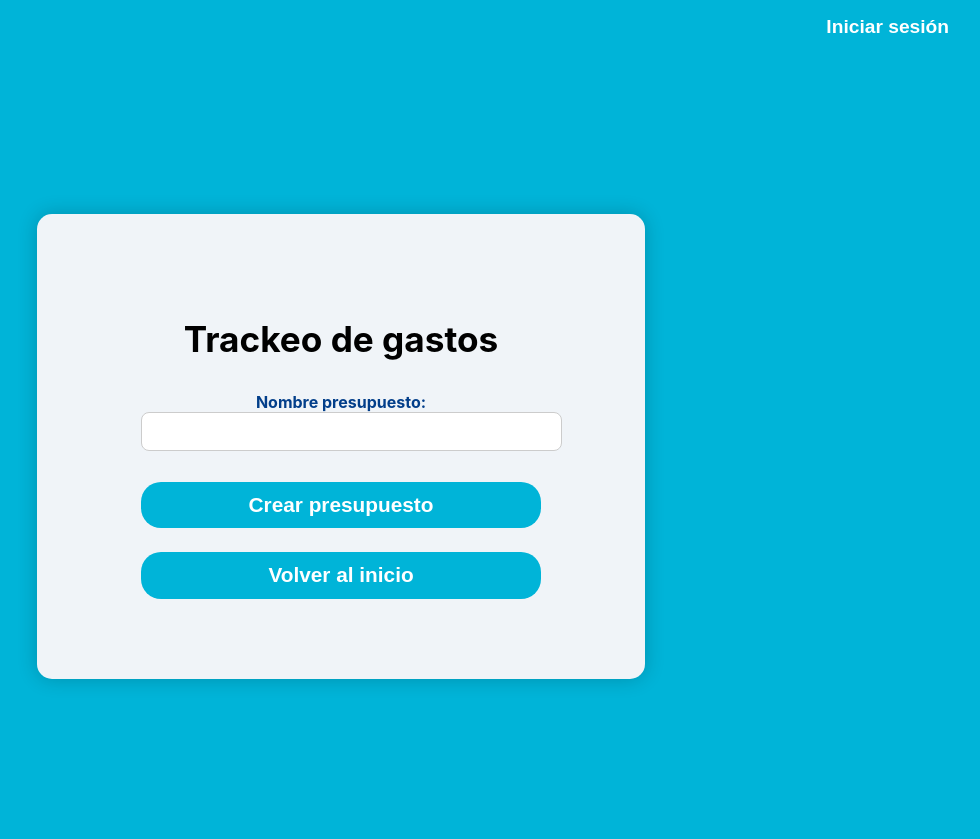
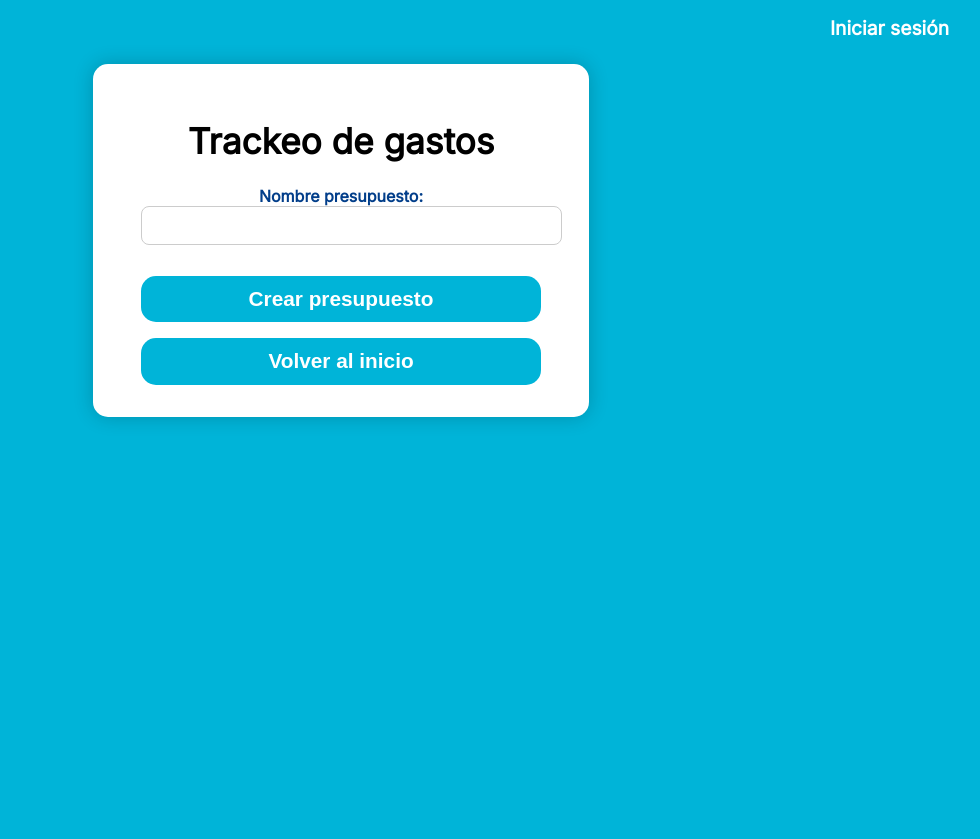
Before and after one commit to RodoAlbornoz/Proyecto-manejo-de-finanzas, a Flask app: template templates/nuevo-presupuesto.html in a window 1280 px wide. Shown: the whole page, without its empty margins (299-1279 px from the left). After the commit the page ends 422 px from the top, so only its background shows below. Run offline with Flask 3, Linux system fonts and the light colour scheme; the template is opened without the code that fills it, so the values that code supplies are empty.

Commit message:
Mejoras generales

```diff
--- a/index.html
+++ b/index.html
@@ -5,6 +5,7 @@
     <meta name="viewport" content="width=device-width, initial-scale=1.0">
     <title>Trackeo de gastos</title>
     <link rel="stylesheet" href="static/css/styles.css">
+    <link href='https://fonts.googleapis.com/css?family=Inter' rel='stylesheet'>
 </head>
 <body>
     <nav class="nav-container">
--- a/static/css/styles.css
+++ b/static/css/styles.css
@@ -1,8 +1,13 @@
+:root {
+    --celeste: #00b4d8;
+    --error: #f91919;
+}
+
 /******************* COMPONENTES PRINCIPALES *******************/
 body {
     margin: 0;
-    font-family: 'Inter', sans-serif;
-    background-color: #00b4d8;
+    font-family: 'Inter';
+    background-color: var(--celeste);
 }
 
 h1 {
@@ -16,10 +21,9 @@ h2 {
 
 main {
     display: flex;
-    padding: 10rem;
+    padding: 0.5rem;
     justify-content: center;
-    align-items: center;
-    background-color: #00b4d8;
+    background-color: var(--celeste);
 }
 
 /******************* NAV BAR *******************/
@@ -31,42 +35,41 @@ main {
 
 .nav-container a {
     color: white;
-    font-weight: bold;
-    display: block;
 }
 
 .nav-container ul {
     margin: 0;
     list-style: none;
-    font: 1.2em sans-serif;
-    display: flex;
+    font-size: 1.2em;
 }
 
 .contenido {
-    background-color: #f0f4f8;
-    padding: 5rem;
+    background-color: white;
+    padding: 2rem;
     text-align: center;
     border-radius: 15px;
     box-shadow: 0 0 20px rgba(0,0,0,0.2);
 }
 
 /******************* BOTONES Y LINKS *******************/
-button,
 a {
+    font-weight: bold;
+    color: var(--celeste);
+    text-decoration: none;
+}
+
+button {
     text-decoration: none;
     cursor: pointer;
     transition: all 0.2s ease-in-out;
-}
-
-button {
     width: 400px;
-    background-color: #00b4d8;
+    background-color: var(--celeste);
     color: white;
     border: none;
-    padding: 0.7rem 4rem;
+    padding: 0.7rem;
     font-weight: bold;
     font-size: 1.3rem;
-    border-radius: 20px;
+    border-radius: 15px;
 }
 
 button:hover {
@@ -81,14 +84,12 @@ form {
     gap: 1rem;
     max-width: 400px;
     margin: auto;
-    padding: 1.5rem;
+    padding: 1rem;
 }
 
 form label {
-    align-self: flex-start;
     font-weight: bold;
     color: #023e8a;
-    margin-bottom: 0.2rem;
 }
 
 form input {
@@ -100,7 +101,7 @@ form input {
 }
 
 form input:focus {
-    border-color: #00b4d8;
+    border-color: var(--celeste);
     outline: none;
 }
 
@@ -108,17 +109,13 @@ form input:focus {
 form small {
     font-size: 14px;
     margin-top: 5px;
-    display: block;
-    color: #f91919;
+    color: var(--error);
 }
 
-form input.error,
-form select.error {
-  border-color: #f91919;
-  background: #f9f0f1;
+form input.error {
+  border-color: var(--error);
 }
 
-form .form-group {
+form .formulario {
     margin-bottom: 15px;
-    position: relative;
-  }
+}
--- a/static/js/validarPresupuesto.js
+++ b/static/js/validarPresupuesto.js
@@ -6,7 +6,7 @@ document.addEventListener("DOMContentLoaded", function() {
         const elementoError = document.createElement("small");
         elementoError.classList.add("error-text");
         elementoError.innerText = textoError;
-        campo.closest(".form-group").appendChild(elementoError);
+        campo.closest(".formulario").appendChild(elementoError);
     }
 
     const manejarDataFormulario = (e) => {
@@ -14,7 +14,7 @@ document.addEventListener("DOMContentLoaded", function() {
 
         const nombrePresupuesto = document.getElementById("presupuesto");
 
-        document.querySelectorAll(".form-group .error").forEach(field => field.classList.remove("error"));
+        document.querySelectorAll(".formulario .error").forEach(field => field.classList.remove("error"));
         document.querySelectorAll(".error-text").forEach(errorText => errorText.remove());
 
         if (!nombrePresupuesto.value) {
@@ -23,7 +23,7 @@ document.addEventListener("DOMContentLoaded", function() {
             mostrarError(nombrePresupuesto, "El nombre del presupuesto es muy corto");
         }
 
-        const errorInputs = document.querySelectorAll(".form-group .error");
+        const errorInputs = document.querySelectorAll(".formulario .error");
         if (errorInputs.length > 0) return;
 
         form.submit();
--- a/templates/login.html
+++ b/templates/login.html
@@ -5,6 +5,7 @@
     <meta name="viewport" content="width=device-width, initial-scale=1.0">
     <title>Trackeo de gastos</title>
     <link rel="stylesheet" href="../static/css/styles.css">
+    <link href='https://fonts.googleapis.com/css?family=Inter' rel='stylesheet'>
 </head>
 <body>
     <main>
@@ -25,7 +26,7 @@
 
             <a href="#">¿Olvidó su contraseña?</a>
             <br><br>
-            <a>Crear usuario</a>
+            <a href="#">Crear usuario</a>
         </div>
     </main>
 </body>
--- a/templates/nuevo-presupuesto.html
+++ b/templates/nuevo-presupuesto.html
@@ -4,6 +4,7 @@
     <meta charset="UTF-8">
     <meta name="viewport" content="width=device-width, initial-scale=1.0">
     <link rel="stylesheet" href="../static/css/styles.css">
+    <link href='https://fonts.googleapis.com/css?family=Inter' rel='stylesheet'>
     <script src="../static/js/validarPresupuesto.js"></script>
 </head>
 <body>
@@ -18,7 +19,7 @@
             <h1>Trackeo de gastos</h1>
 
             <form action="nuevo-gasto.html" method="GET">
-                <div class="form-group presupuesto">
+                <div class="formulario presupuesto">
                     <label for="presupuesto">Nombre presupuesto:</label>
                     <input type="text" id="presupuesto" name="presupuesto">
                 </div>
```
Also changed, not shown: static/js/validarCamposGasto.js (+4 -4 lines), templates/consultar-presupuestos.html (+5 -3 lines), templates/nuevo-gasto.html (+5 -4 lines).
